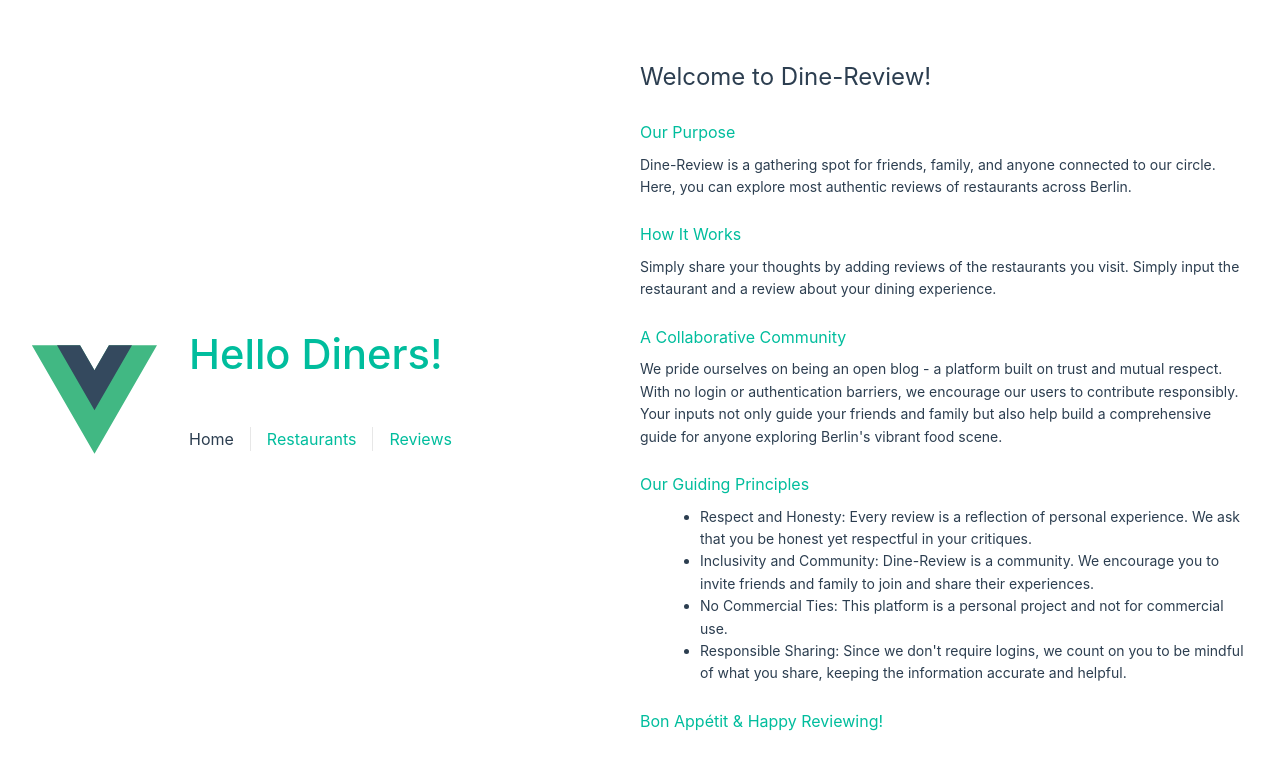
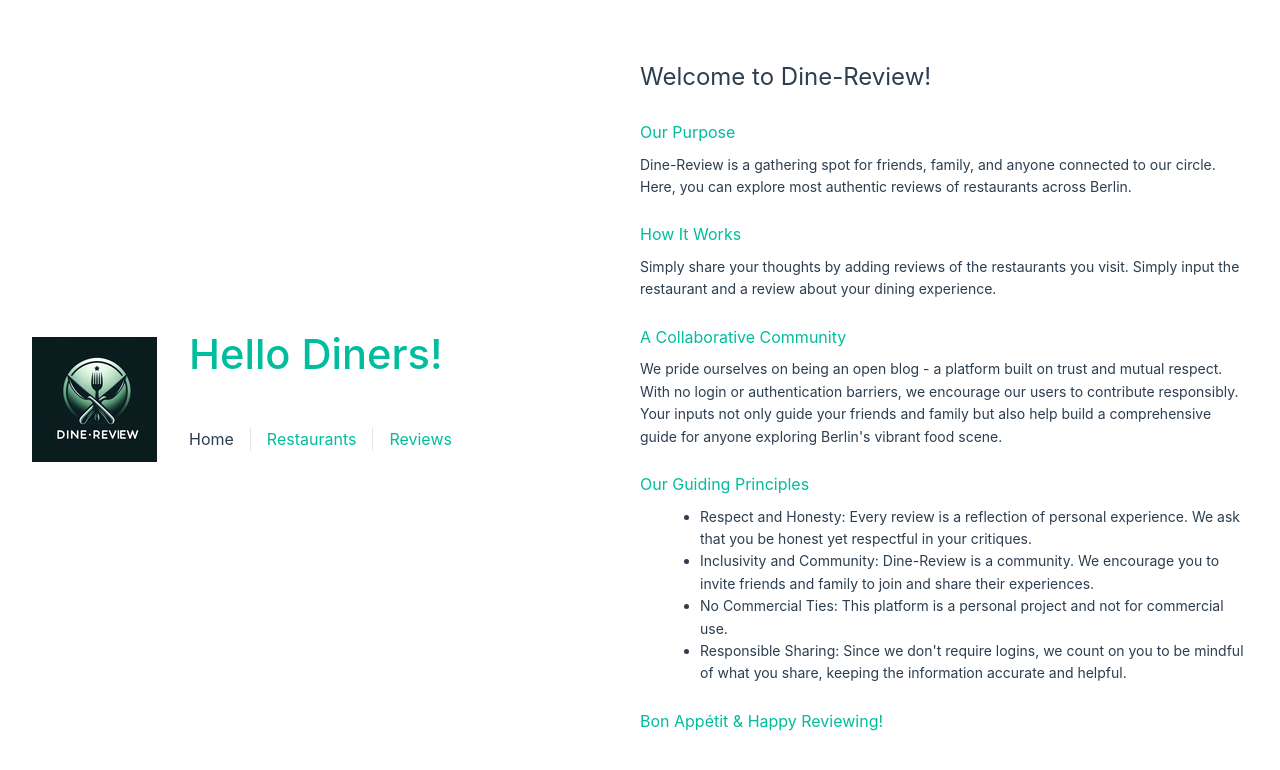
Before and after one commit to GiangLe13/webTech-frontend, a Vue app: page / in a window 1280 px wide. Shown: the top 770 px of the page. Built offline with nearby package versions, Linux system fonts and the light colour scheme.

Commit message:
add logo

```diff
--- a/src/App.vue
+++ b/src/App.vue
@@ -5,7 +5,7 @@ import HelloWorld from './components/HelloWorld.vue'
 
 <template>
   <header>
-    <img alt="Vue logo" class="logo" src="@/assets/logo.svg" width="125" height="125" />
+    <img alt="Vue logo" class="logo" src="@/assets/dinelogo.jpg" width="125" height="125" />
 
     <div class="wrapper">
       <HelloWorld msg="Hello Diners!" />
```
Also changed, not shown: src/assets/dinelogo.jpg (added).
